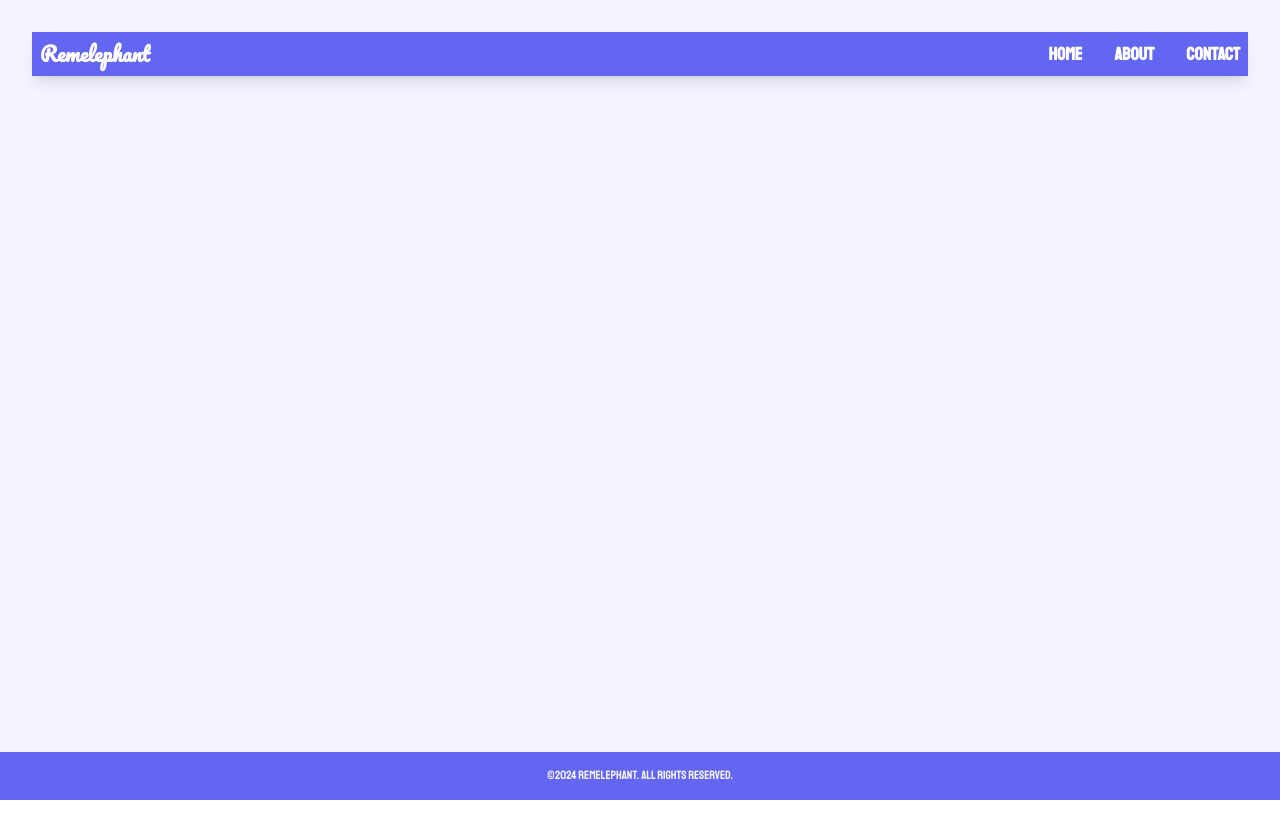
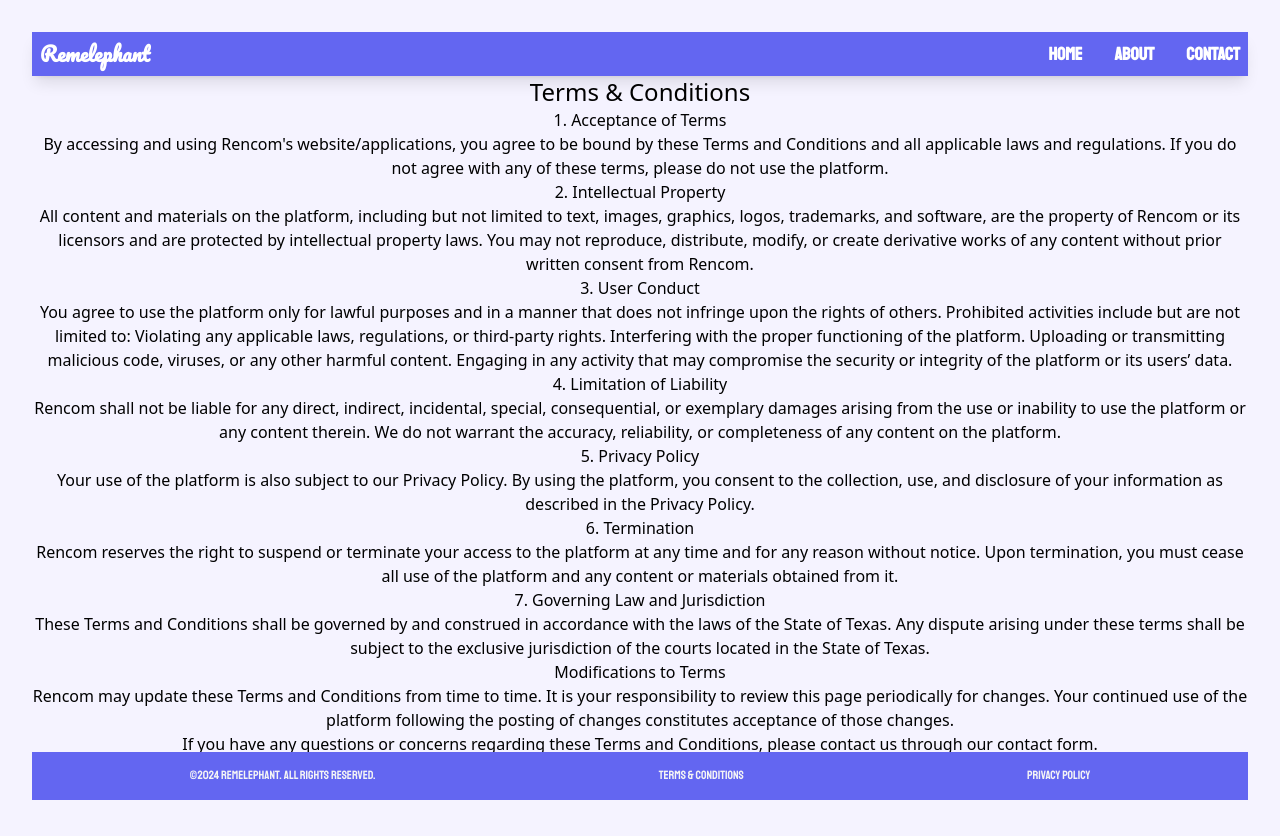
Before and after one commit to jjuarez5/remelephant, a React (Create React App) app: page /terms in a window 1280 px wide. Shown: the top 838 px of the page. Built offline with nearby package versions, Linux system fonts and the light colour scheme.

Commit message:
add terms and conditions and privacy policy

```diff
--- a/src/App.js
+++ b/src/App.js
@@ -4,6 +4,8 @@ import Splash from './Splash';
 import About from './About';
 import Contact from './Contact';
 import Footer from './Footer';
+import Terms from './Terms';
+import Privacy from './Privacy';
 import { BrowserRouter, Routes, Route } from 'react-router-dom';
 
 function App() {
@@ -17,11 +19,13 @@ function App() {
           <Route path="/" element={<Splash />}/>
           <Route path="/about" element={<About />}/>
           <Route path="/contact" element={<Contact />}/>
+          <Route path="/terms" element={<Terms />}/>
+          <Route path='/privacy' element={<Privacy />} />
       </Routes>
+      <Footer />
       </BrowserRouter>
       </div>
       </div>
-      <Footer />
     </>
   );
 }
--- a/src/Footer.js
+++ b/src/Footer.js
@@ -1,13 +1,28 @@
 import React from "react";
+import { Link } from "react-router-dom";
 
 // create a footer component
 function Footer() {
   return (
     <footer className="w-full sticky bottom-0 font-staalitches bg-indigo-500 text-zinc-100 p-4 text-center">
       <div className="container mx-auto">
-      <p className="text-center text-xs">
-          &copy;{new Date().getFullYear()} Remelephant. All rights reserved.
-        </p>
+        <ul className="flex flex-row justify-around">
+          <li>
+            <p className="text-center text-xs">
+              &copy;{new Date().getFullYear()} Remelephant. All rights reserved.
+            </p>
+          </li>
+          <li>
+            <Link to="/terms">
+            <p className="text-center text-xs">Terms & Conditions</p>
+            </Link>
+          </li>
+          <li>
+            <Link to="/privacy">
+            <p className="text-center text-xs">Privacy Policy</p>
+            </Link>
+          </li>
+        </ul>
       </div>
     </footer>
   );
--- /dev/null
+++ b/src/Privacy.js
@@ -0,0 +1,86 @@
+import React from "react";
+
+// create a terms component
+function Terms() {
+  return (
+    <div className="text-center">
+      <h1 className="text-4xl">Privacy Policy</h1>
+      <h2 className="text-2xl">1. Information We Collect</h2>
+      <p>
+        We may collect the following types of personal information when you
+        visit our website or use our services:
+      </p>
+      <h4 className="text-xl">1.1 Contact Information</h4>
+      <p>
+        When you use our contact form, we collect your name, email address, and
+        any other details you voluntarily provide to respond to your inquiries.
+      </p>
+      <h4 className="text-xl">1.2 Usage Infomation</h4>
+      <p>
+        Your contact information is used in the event or need of a customer service request. This information is not stored by Rencom.
+      </p>
+      <h4 className="text-xl">1.3 Device Information</h4>
+      <p>There is no personally identifiable data stored by Rencom during the use of our application.</p>
+      <h2 className="text-2xl">2. How We Use Your Information</h2>
+      <p>We use the collected information for the following purposes:</p>
+      <h4 className="text-xl">2.1. Customer Support</h4>
+      <p>
+        Your contact information is used to respond to your inquiries, provide
+        support, and address your feedback.
+      </p>
+      <h4 className="text-xl">2.2. Website & Application Improvement</h4>
+      <p>
+        Usage information helps us understand how visitors interact with our
+        website, enabling us to enhance its functionality, content, and layout.
+      </p>
+      <h2 className="text-2xl">3. Data Protection and Security</h2>
+      <p>
+        We take reasonable measures to protect your personal information from
+        unauthorized access, disclosure, alteration, or destruction. Your data
+        is stored securely, and access is restricted to authorized personnel
+        only. However, no internet transmission is entirely secure, and we
+        cannot guarantee the absolute security of your data during transmission.
+      </p>
+      <h2 className="text-2xl">4. Third-Party Services</h2>
+      <p>
+        We may use third-party service providers to assist in website or application
+        operations, analytics, or marketing. These third parties may have access
+        to your personal information, but they are bound by confidentiality
+        agreements and are not permitted to use your data for any other
+        purposes.
+      </p>
+      <h2 className="text-2xl">5. Your Rights</h2>
+      <p>
+        You have the right to access, update, or request deletion of your
+        personal information held by us. To exercise these rights, please
+        contact us through our contact form.
+      </p>
+      <h2 className="text-2xl">6. Changes to this Privacy Policy</h2>
+      <p>
+        We may update this Privacy Policy from time to time. The updated version
+        will be posted on our website with the revised effective date. We
+        encourage you to review this policy periodically.
+      </p>
+      <h2 className="text-2xl">Your Consent</h2>
+      <p>
+        These Terms and Conditions shall be governed by and construed in
+        accordance with the laws of the State of Texas. Any dispute arising
+        under these terms shall be subject to the exclusive jurisdiction of the
+        courts located in the State of Texas.{" "}
+      </p>
+
+      <h3>Modifications to Terms</h3>
+      <p>
+        By using our website, you consent to the terms of this Privacy Policy
+        and the collection and use of your personal information as described
+        herein.
+      </p>
+      <p>
+        If you have any questions or concerns regarding this Privacy Policy or
+        your data, please contact us through our contact form.
+      </p>
+    </div>
+  );
+}
+
+export default Terms;
--- /dev/null
+++ b/src/Terms.js
@@ -0,0 +1,76 @@
+import React from "react";
+
+// create a terms component
+function Terms() {
+  return (
+    <div className="text-center ">
+      <h1 className="text-2xl">Terms & Conditions</h1>
+      <h2>1. Acceptance of Terms</h2>
+      <p>
+        By accessing and using Rencom's website/applications, you agree to
+        be bound by these Terms and Conditions and all applicable laws and
+        regulations. If you do not agree with any of these terms, please do not
+        use the platform.
+      </p>
+      <h2>2. Intellectual Property</h2>
+      <p>
+        All content and materials on the platform, including but not limited to
+        text, images, graphics, logos, trademarks, and software, are the
+        property of Rencom or its licensors and are protected by
+        intellectual property laws. You may not reproduce, distribute, modify,
+        or create derivative works of any content without prior written consent
+        from Rencom.
+      </p>
+      <h2>3. User Conduct</h2>
+      <p>
+        You agree to use the platform only for lawful purposes and in a manner
+        that does not infringe upon the rights of others. Prohibited activities
+        include but are not limited to: Violating any applicable laws,
+        regulations, or third-party rights. Interfering with the proper
+        functioning of the platform. Uploading or transmitting malicious code,
+        viruses, or any other harmful content. Engaging in any activity that may
+        compromise the security or integrity of the platform or its users’ data.
+      </p>
+      <h2>4. Limitation of Liability</h2>
+      <p>
+        Rencom shall not be liable for any direct, indirect, incidental,
+        special, consequential, or exemplary damages arising from the use or
+        inability to use the platform or any content therein. We do not warrant
+        the accuracy, reliability, or completeness of any content on the
+        platform.
+      </p>
+      <h2>5. Privacy Policy</h2>
+      <p>
+        Your use of the platform is also subject to our Privacy Policy. By using
+        the platform, you consent to the collection, use, and disclosure of your
+        information as described in the Privacy Policy.
+      </p>
+      <h2>6. Termination</h2>
+      <p>
+        Rencom reserves the right to suspend or terminate your access to
+        the platform at any time and for any reason without notice. Upon
+        termination, you must cease all use of the platform and any content or
+        materials obtained from it.
+      </p>
+      7. Governing Law and Jurisdiction
+      <p>
+        These Terms and Conditions shall be governed by and construed in
+        accordance with the laws of the State of Texas. Any dispute arising
+        under these terms shall be subject to the exclusive jurisdiction of the
+        courts located in the State of Texas. </p>
+
+        <h3>Modifications to Terms</h3>
+        <p>Rencom may update these Terms and Conditions from time to time.
+        It is your responsibility to review this page periodically for changes.
+        Your continued use of the platform following the posting of changes
+        constitutes acceptance of those changes.
+      </p>
+      <p>
+        If you have any questions or concerns regarding these Terms and
+        Conditions, please contact us through our contact form.
+      </p>
+    </div>
+  );
+}
+
+export default Terms;
```
